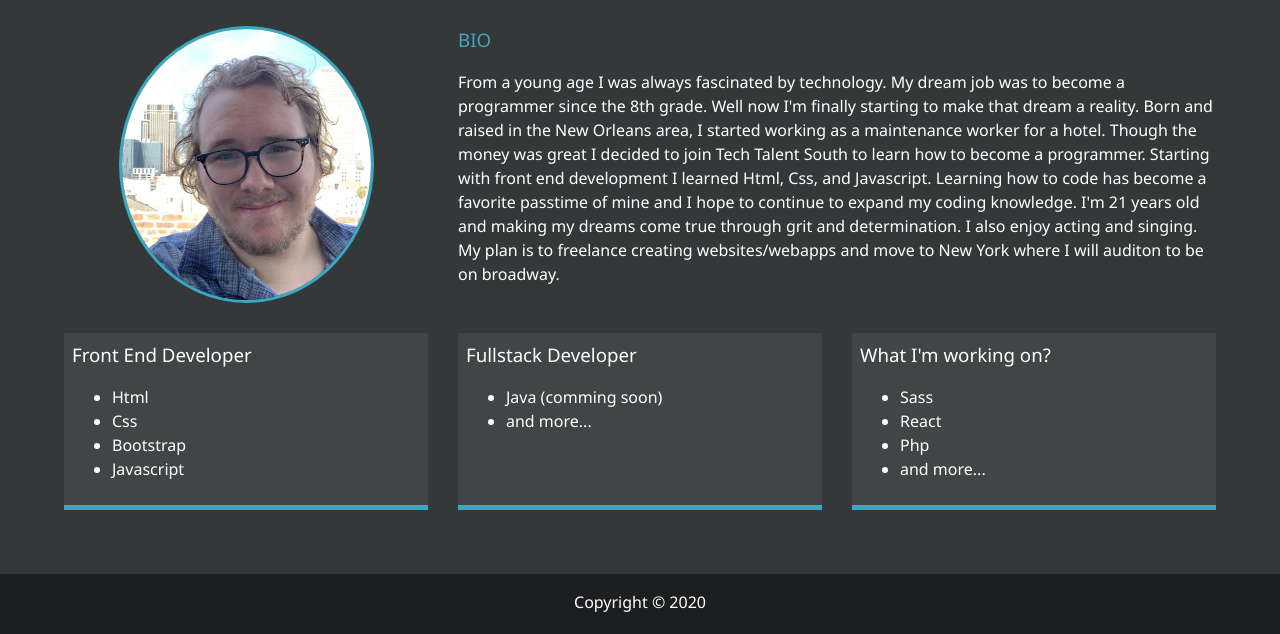
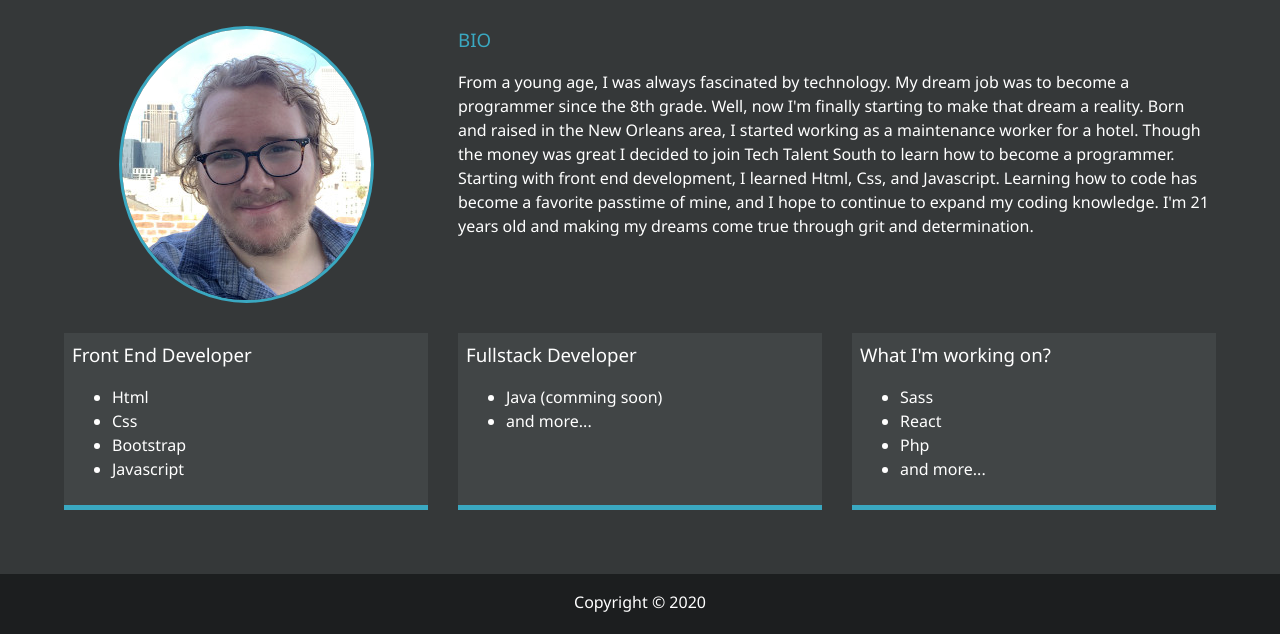
Before and after one commit to danielraybarber/my_portfolio, a website: page dist/about.html in a window 1280 px wide. Shown: the part 220-854 px from the top of the page. Drawn offline with Linux system fonts and the light colour scheme; files whose address does not match are found by name.

Commit message:
Version 1.0

```diff
--- a/dist/about.html
+++ b/dist/about.html
@@ -57,18 +57,16 @@
           <h3 class="text-secondary">BIO</h3>
 
           <p>
-            From a young age I was always fascinated by technology. My dream job
-            was to become a programmer since the 8th grade. Well now I'm finally
-            starting to make that dream a reality. Born and raised in the New
-            Orleans area, I started working as a maintenance worker for a hotel.
-            Though the money was great I decided to join Tech Talent South to
-            learn how to become a programmer. Starting with front end
-            development I learned Html, Css, and Javascript. Learning how to
-            code has become a favorite passtime of mine and I hope to continue
+            From a young age, I was always fascinated by technology. My dream
+            job was to become a programmer since the 8th grade. Well, now I'm
+            finally starting to make that dream a reality. Born and raised in
+            the New Orleans area, I started working as a maintenance worker for
+            a hotel. Though the money was great I decided to join Tech Talent
+            South to learn how to become a programmer. Starting with front end
+            development, I learned Html, Css, and Javascript. Learning how to
+            code has become a favorite passtime of mine, and I hope to continue
             to expand my coding knowledge. I'm 21 years old and making my dreams
-            come true through grit and determination. I also enjoy acting and
-            singing. My plan is to freelance creating websites/webapps and move
-            to New York where I will auditon to be on broadway.
+            come true through grit and determination.
           </p>
         </div>
         <div class="job job-1">
```
